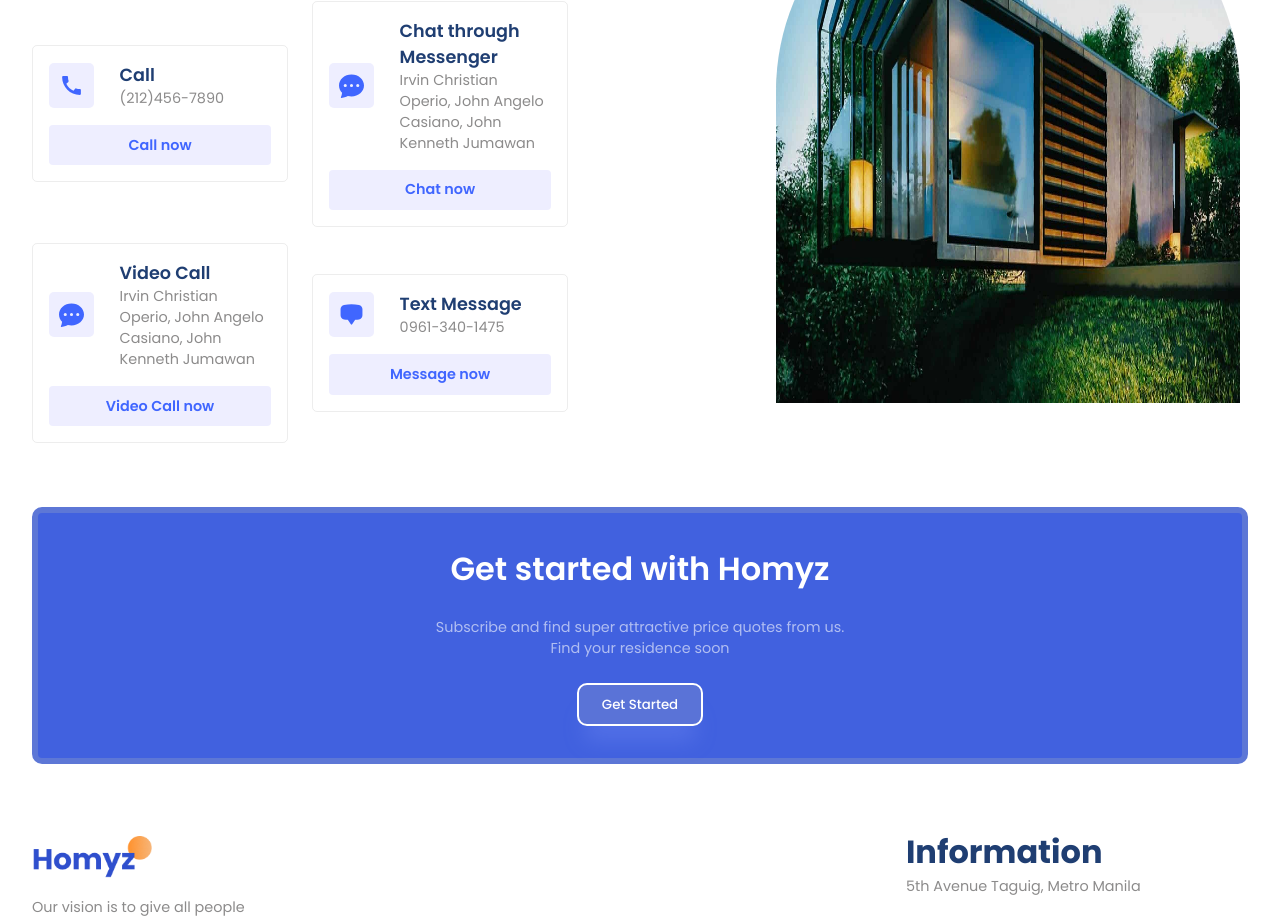
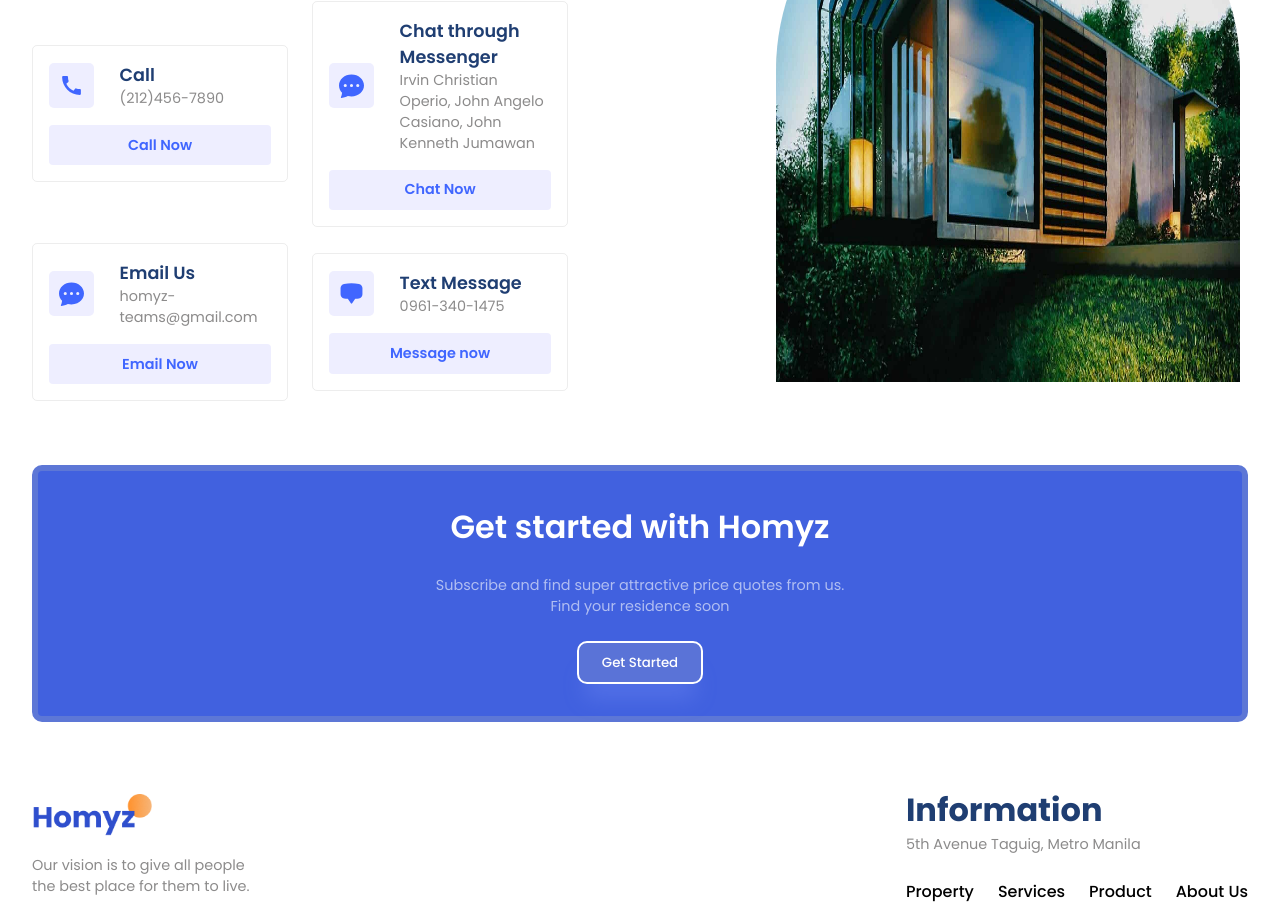
Before and after one commit to blhbhl/mp2-realestate, a React (Vite) app: page / in a window 1280 px wide. Shown: the part 2240-3160 px from the top of the page. Built offline with nearby package versions, Linux system fonts and the light colour scheme.

Commit message:
Update Contact.jsx

```diff
--- a/src/components/Contact/Contact.jsx
+++ b/src/components/Contact/Contact.jsx
@@ -29,7 +29,7 @@
                     <span className="secondaryText">(212)456-7890</span>
                   </div>
                 </div>
-                <div className="flexCenter button">Call now</div>
+                <div className="flexCenter button">Call Now</div>
               </div>
 
               <div className="flexColCenter mode">
@@ -42,7 +42,7 @@
                     <span className="secondaryText">Irvin Christian Operio, John Angelo Casiano, John Kenneth Jumawan</span>
                   </div>
                 </div>
-                <div className="flexCenter button">Chat now</div>
+                <div className="flexCenter button">Chat Now</div>
               </div>
             </div>
 
@@ -54,11 +54,11 @@
                     <BsFillChatDotsFill size={25} />
                   </div>
                   <div className="flexColStart detail">
-                    <span className="primaryText">Video Call</span>
-                    <span className="secondaryText">Irvin Christian Operio, John Angelo Casiano, John Kenneth Jumawan</span>
+                    <span className="primaryText">Email Us</span>
+                    <span className="secondaryText">homyz-teams@gmail.com</span>
                   </div>
                 </div>
-                <div className="flexCenter button">Video Call now</div>
+                <div className="flexCenter button">Email Now</div>
               </div>
 
               <div className="flexColCenter mode">
```
